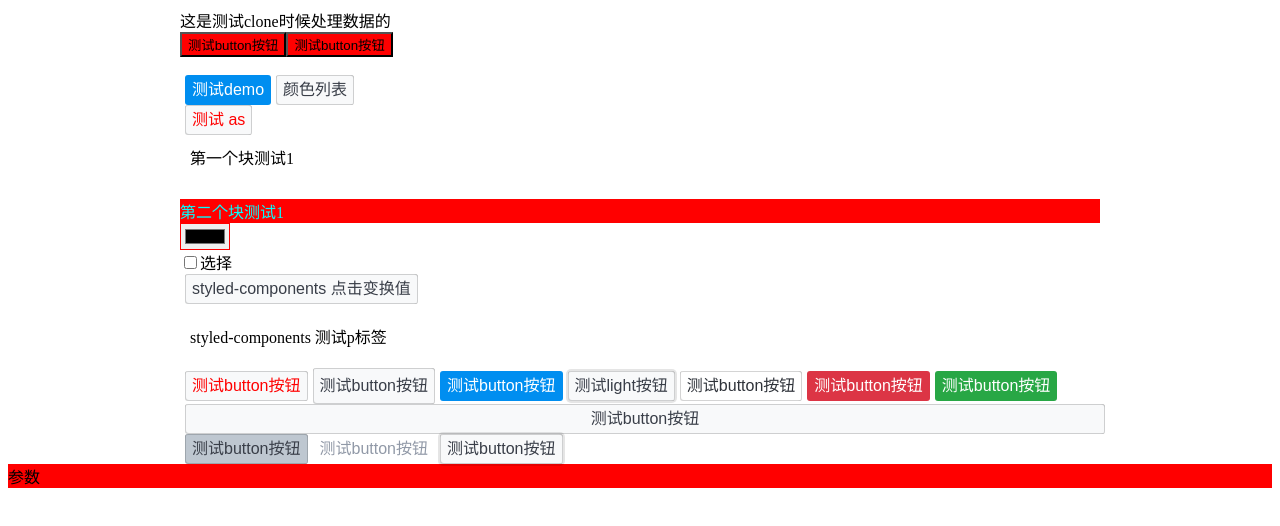
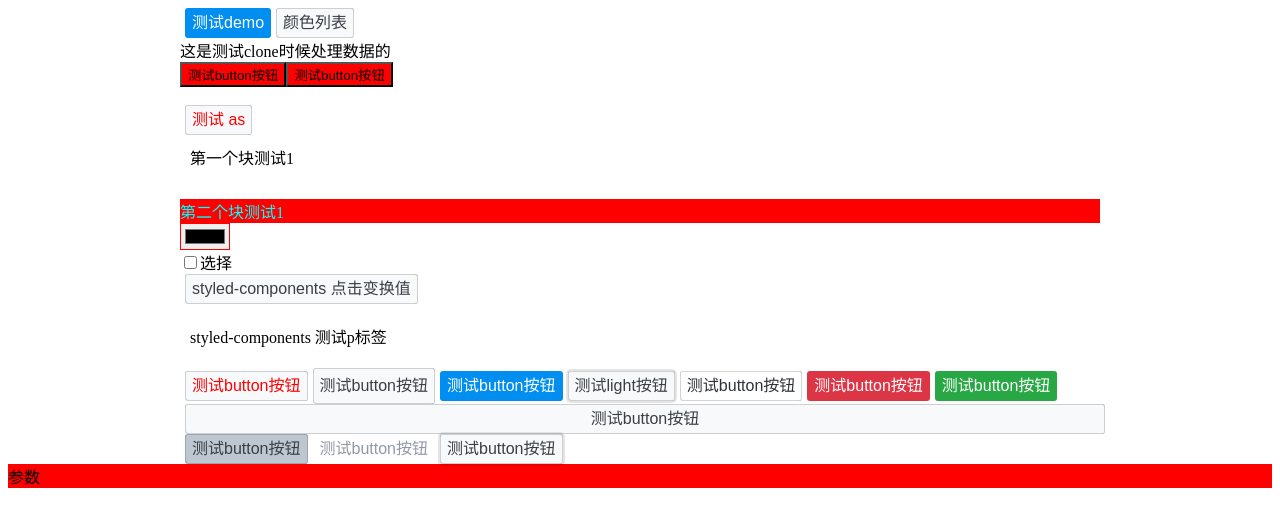
Before and after one commit to SunLxy/css-in-js, a React app: page / in a window 1280 px wide. Both pictures are taken after a click on the button "测试demo". Shown: the top 526 px of the page. Built offline with nearby package versions, Linux system fonts and the light colour scheme.

Commit message:
fix:修改demo

```diff
--- a/src/App.tsx
+++ b/src/App.tsx
@@ -74,20 +74,21 @@ function App() {
   return (
     <div className="body" >
       <dark-mode permanent></dark-mode>
-      <div>
-        <Demos >
-          这是测试clone时候处理数据的
-          <br />
-          <button className="原始className" >测试button按钮</button>
-          <button  >测试button按钮</button>
-        </Demos>
-        <br />
-      </div>
+
 
 
       <Button types={show ? "primary" : "light"} onClick={() => setShow(true)} >测试demo</Button>
       <Button types={!show ? "primary" : "light"} onClick={() => setShow(false)} >颜色列表</Button>
       <div style={{ display: show ? "block" : "none" }} >
+        <div>
+          <Demos >
+            这是测试clone时候处理数据的
+            <br />
+            <button className="原始className" >测试button按钮</button>
+            <button  >测试button按钮</button>
+          </Demos>
+          <br />
+        </div>
         <Warp as={Button}>测试 as </Warp>
         <div className="one" >
           第一个块测试{count}
```
